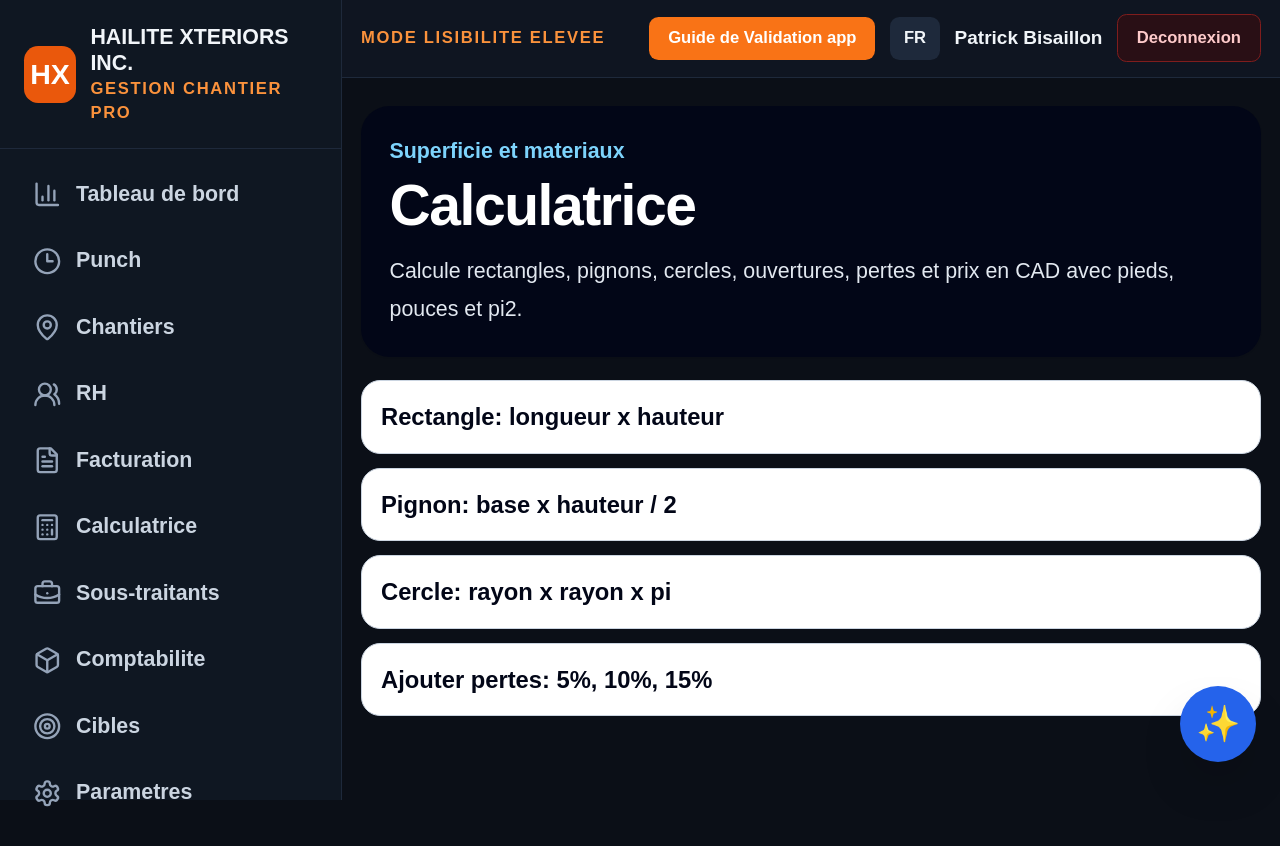
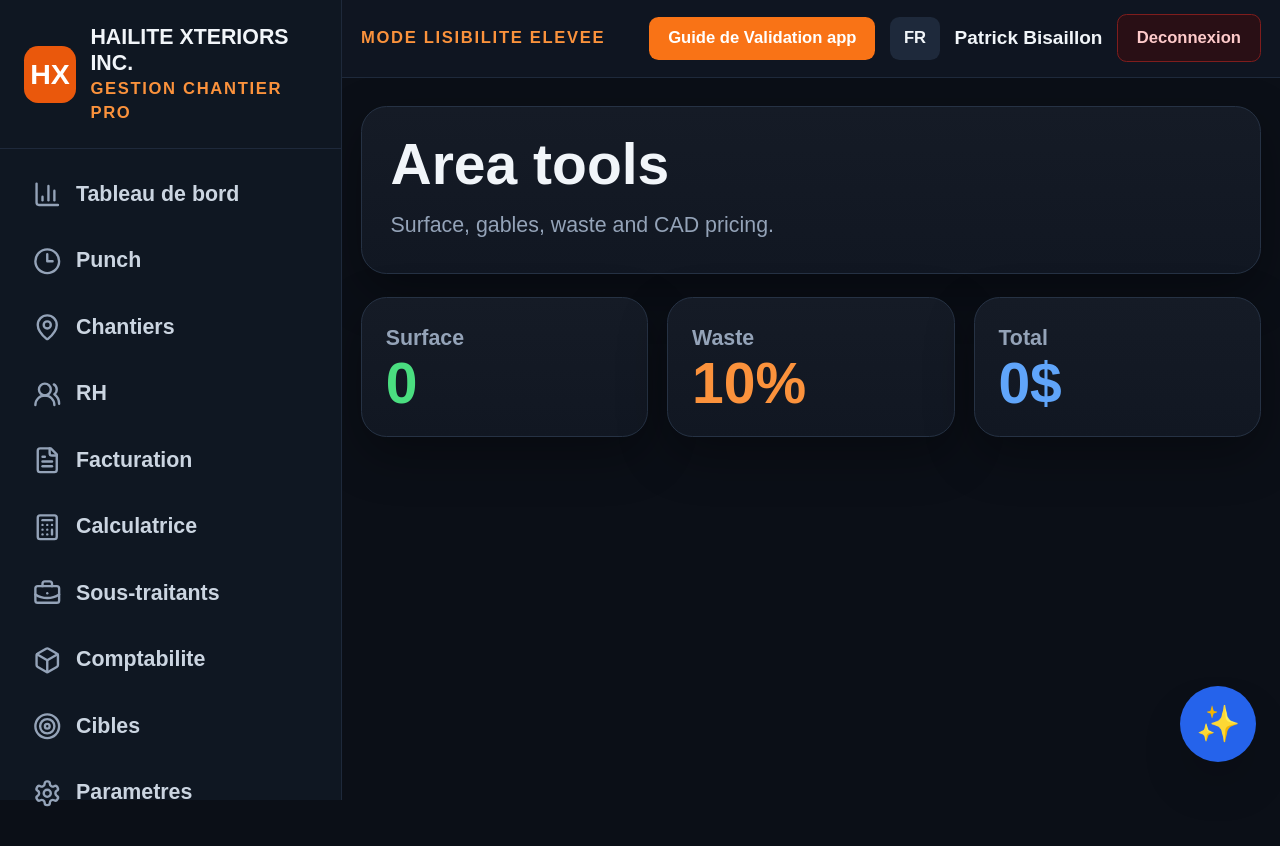
Before and after one commit to bisaillonpatrick1979-dev/Chatgpt-hailite-, a Next.js app: page /calculator in a window 1280 px wide. Shown: the top 846 px of the page. After the commit the page ends 800 px from the top, so only its background shows below. Built offline with nearby package versions, Linux system fonts and the light colour scheme.

Commit message:
Apply dark UI to area page

```diff
--- a/app/calculator/page.tsx
+++ b/app/calculator/page.tsx
@@ -1,13 +1,16 @@
 import { AppShell } from "@/components/AppShell";
-import { PageHeader } from "@/components/PageHeader";
-import { ReadableList } from "@/components/ReadableList";
 
 export default function Page() {
   return (
     <AppShell>
-      <PageHeader title="Calculatrice" eyebrow="Superficie et materiaux" text="Calcule rectangles, pignons, cercles, ouvertures, pertes et prix en CAD avec pieds, pouces et pi2." />
-      <section className="mt-5">
-        <ReadableList items={["Rectangle: longueur x hauteur", "Pignon: base x hauteur / 2", "Cercle: rayon x rayon x pi", "Ajouter pertes: 5%, 10%, 15%"]} />
+      <section className="pro-card p-6">
+        <h1 className="text-5xl font-black">Area tools</h1>
+        <p className="large-readable mt-3 text-slate-400">Surface, gables, waste and CAD pricing.</p>
+      </section>
+      <section className="mt-5 grid gap-4 md:grid-cols-3">
+        <div className="pro-card p-5"><p className="text-lg font-black text-slate-400">Surface</p><p className="text-5xl font-black text-green-400">0</p></div>
+        <div className="pro-card p-5"><p className="text-lg font-black text-slate-400">Waste</p><p className="text-5xl font-black text-orange-400">10%</p></div>
+        <div className="pro-card p-5"><p className="text-lg font-black text-slate-400">Total</p><p className="text-5xl font-black text-blue-400">0$</p></div>
       </section>
     </AppShell>
   );
```
